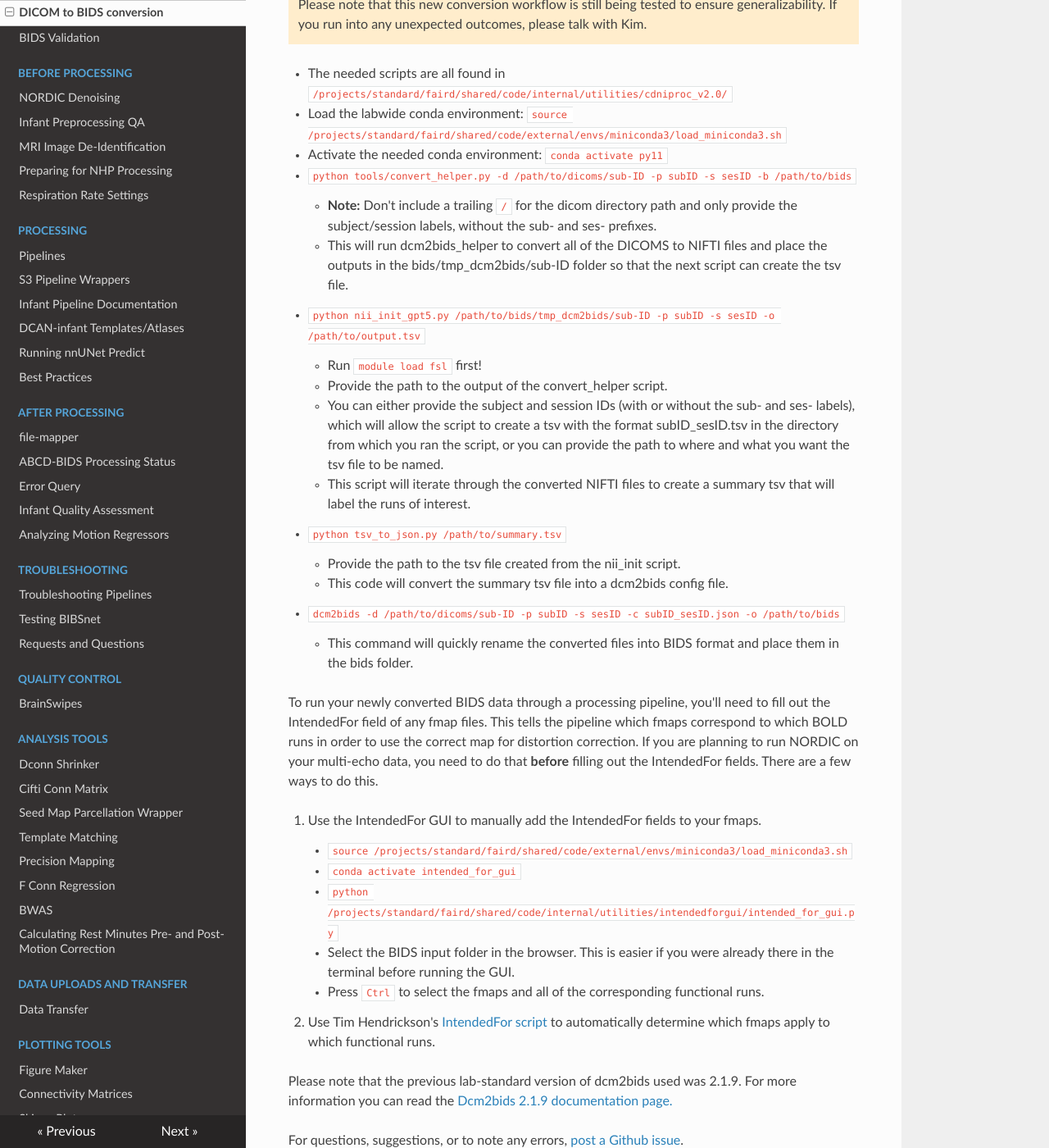
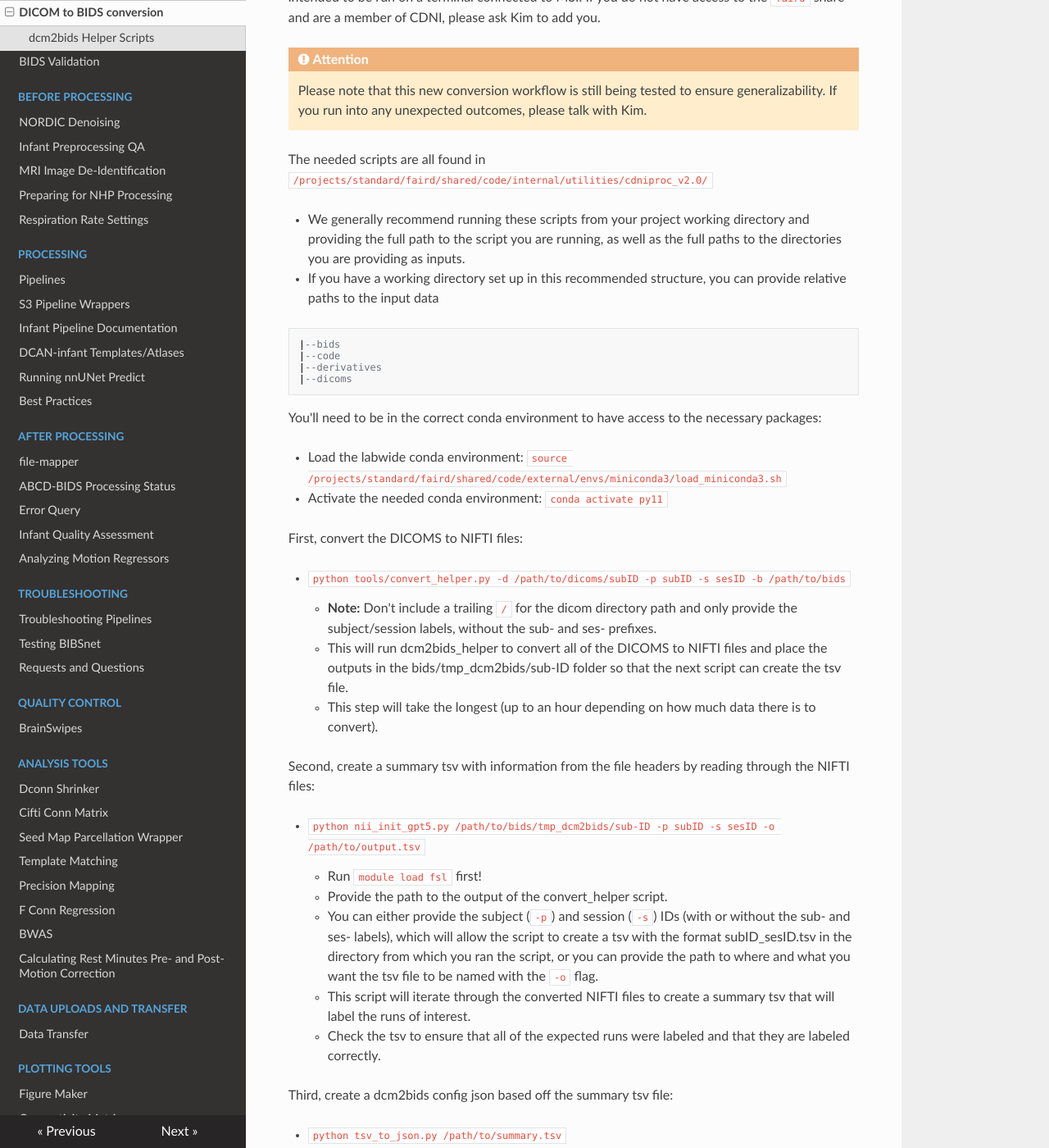
Before and after one commit to DCAN-Labs/cdni-brain, an MkDocs documentation site: the page built from docs/dcm2bids.md, in a window 1280 px wide and 1400 px high, scrolled down 1337 px. Shown: the whole window at 82% size. Built offline with MkDocs 1.6.1, drawn with Linux system fonts in a browser that asks for light colours; nearby versions of some CDN libraries; some of the changed text lies outside the part shown.

Commit message:
update/expand dcm2bids workflow

````diff
--- a/docs/dcm2bids.md
+++ b/docs/dcm2bids.md
@@ -45,7 +45,9 @@ Watch: [Dcm2bids CDNI tutorial recording](https://drive.google.com/drive/folders
 
 * To view these fields in the DICOM metadata, you can use `dcmdump` on any .dcm file (on MSI, first `module load dcmtk`)
 
-Kimberly Weldon has developed a set of scripts to streamline the conversion process. These scripts will automatically create the config file and run the conversion.
+## dcm2bids Helper Scripts
+
+Kimberly Weldon has developed a set of scripts to streamline the conversion process. These scripts will automatically create the config file and run the conversion. Please note that these scripts are intended to be run on a terminal connected to MSI. If you do not have access to the `faird` share and are a member of CDNI, please ask Kim to add you.
 
 <div class="admonition attention">
     <p class="first admonition-title">Attention</p>
@@ -54,43 +56,73 @@ Kimberly Weldon has developed a set of scripts to streamline the conversion proc
     </p>
 </div>
 
-* The needed scripts are all found in `/projects/standard/faird/shared/code/internal/utilities/cdniproc_v2.0/`
+The needed scripts are all found in `/projects/standard/faird/shared/code/internal/utilities/cdniproc_v2.0/`
+
+* We generally recommend running these scripts from your project working directory and providing the full path to the script you are running, as well as the full paths to the directories you are providing as inputs.
+
+* If you have a working directory set up in this recommended structure, you can provide relative paths to the input data
+
+```
+|--bids
+|--code
+|--derivatives
+|--dicoms
+```
+
+You'll need to be in the correct conda environment to have access to the necessary packages:
 
 * Load the labwide conda environment: `source /projects/standard/faird/shared/code/external/envs/miniconda3/load_miniconda3.sh`
 
 * Activate the needed conda environment: `conda activate py11`
 
-* `python tools/convert_helper.py -d /path/to/dicoms/sub-ID -p subID -s sesID -b /path/to/bids`
+First, convert the DICOMS to NIFTI files:
+
+* `python tools/convert_helper.py -d /path/to/dicoms/subID -p subID -s sesID -b /path/to/bids`
 
     - **Note:** Don't include a trailing `/` for the dicom directory path and only provide the subject/session labels, without the sub- and ses- prefixes.
     - This will run dcm2bids_helper to convert all of the DICOMS to NIFTI files and place the outputs in the bids/tmp_dcm2bids/sub-ID folder so that the next script can create the tsv file.
+    - This step will take the longest (up to an hour depending on how much data there is to convert).
+
+Second, create a summary tsv with information from the file headers by reading through the NIFTI files:
 
 * `python nii_init_gpt5.py /path/to/bids/tmp_dcm2bids/sub-ID -p subID -s sesID -o /path/to/output.tsv`
 
     - Run `module load fsl` first!
     - Provide the path to the output of the convert_helper script.
-    - You can either provide the subject and session IDs (with or without the sub- and ses- labels), which will allow the script to create a tsv with the format subID_sesID.tsv in the directory from which you ran the script, or you can provide the path to where and what you want the tsv file to be named.
+    - You can either provide the subject (`-p`) and session (`-s`) IDs (with or without the sub- and ses- labels), which will allow the script to create a tsv with the format subID_sesID.tsv in the directory from which you ran the script, or you can provide the path to where and what you want the tsv file to be named with the `-o` flag.
     - This script will iterate through the converted NIFTI files to create a summary tsv that will label the runs of interest.
+    - Check the tsv to ensure that all of the expected runs were labeled and that they are labeled correctly.
+
+Third, create a dcm2bids config json based off the summary tsv file:
 
 * `python tsv_to_json.py /path/to/summary.tsv`
 
     - Provide the path to the tsv file created from the nii_init script.
     - This code will convert the summary tsv file into a dcm2bids config file.
 
+Finally (kinda), run dcm2bids to rename the NIFTI files into BIDS format:
+
 * `dcm2bids -d /path/to/dicoms/sub-ID -p subID -s sesID -c subID_sesID.json -o /path/to/bids`
 
     - This command will quickly rename the converted files into BIDS format and place them in the bids folder.
+    - It is normal to get some NO PAIRING FOUND warnings, as not every NIFTI image will need to be converted to BIDS format.
+    - If you get an error indicating that the BIDS session won't be created, that means something is wrong with your config file, as it wasn't able to match any images with the criteria provided.
 
-To run your newly converted BIDS data through a processing pipeline, you'll need to fill out the IntendedFor field of any fmap files. This tells the pipeline which fmaps correspond to which BOLD runs in order to use the correct map for distortion correction. If you are planning to run NORDIC on your multi-echo data, you need to do that **before** filling out the IntendedFor fields. There are a few ways to do this.
+Now your data is converted to BIDS format and almost ready for processing. To run your newly converted BIDS data through a processing pipeline, you'll need to fill out the IntendedFor field of any fmap files. This tells the pipeline which fmaps correspond to which BOLD runs in order to use the correct map for distortion correction. If you are planning to run NORDIC on your multi-echo data, you need to do that **before** filling out the IntendedFor fields. There are a few ways to do this.
 
 1. Use the IntendedFor GUI to manually add the IntendedFor fields to your fmaps.
     * `source /projects/standard/faird/shared/code/external/envs/miniconda3/load_miniconda3.sh`
     * `conda activate intended_for_gui`
     * `python /projects/standard/faird/shared/code/internal/utilities/intendedforgui/intended_for_gui.py`
     * Select the BIDS input folder in the browser. This is easier if you were already there in the terminal before running the GUI.
-    * Press `Ctrl` to select the fmaps and all of the corresponding functional runs.
+    * Press `Ctrl` to select the individual fmap files and all of the corresponding func files.
+    * You can use the summary tsv to see when the fmap and func files were collected. We generally recommend to pair the func run with the fmap that was taken most closely before the func run.
 
-2. Use Tim Hendrickson's [IntendedFor script](https://github.com/tjhendrickson/BIDS_scripts/blob/master/IntendedFor.py) to automatically determine which fmaps apply to which functional runs.
+2. Use one of the automated IntendedFor scripts available in the `cdniproc_v2.0/tools/` directory. Please note that these are still not always generalizeable to every dataset so be **very thorough** in checking that any of these scripts correctly assigned the IntendedFor fields.
+    * `IntendedFor.py` is Tim Hendrickson's [IntendedFor script](https://github.com/tjhendrickson/BIDS_scripts/blob/master/IntendedFor.py) to automatically determine which fmaps apply to which functional runs
+    * `IntendedFor_dev.py` is the same script as above with some additions from Kim
+    * `IntendedFor_new.py` is a completely new script with improved logic for assigning IntendedFors
+    * `IntendedFor_multiple.py` is another altered script from Tim's original script that was edited by Bene and rae to work for sessions that have multiple fmaps.
 
 Please note that the previous lab-standard version of dcm2bids used was 2.1.9. For more information you can read the [Dcm2bids 2.1.9 documentation page.](https://unfmontreal.github.io/Dcm2Bids/2.1.9/)
 
````
